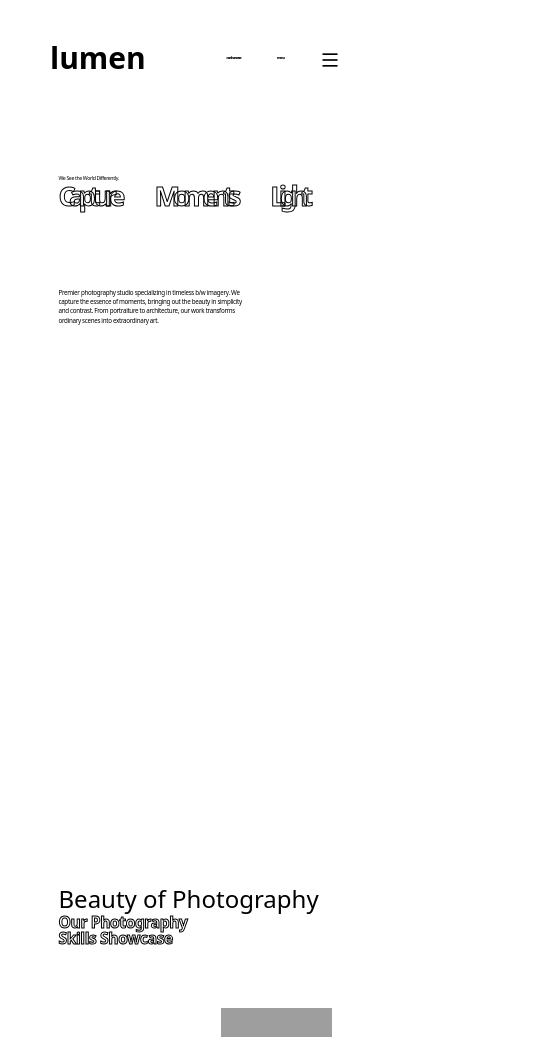
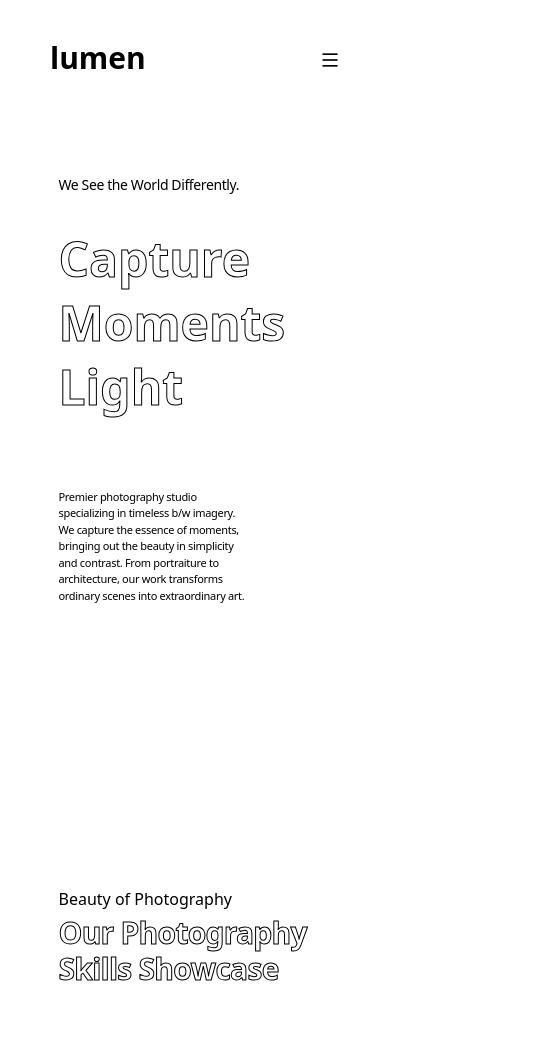
Before and after one commit to Gitnaseem745/lumen, a React (Vite) app: page / in a window 390 px wide. Shown: the top 1037 px of the page, 548 px wide, since content can reach past the window. Built offline with nearby package versions, Linux system fonts and the light colour scheme; grey boxes are pictures that could not be loaded.

Commit message:
#responsive for mobile devices

```diff
--- a/index.html
+++ b/index.html
@@ -4,10 +4,7 @@
     <meta charset="UTF-8" />
     <link rel="icon" type="image/svg+xml" href="/lumen_icon_white.jpg" />
     <meta name="viewport" content="width=device-width, initial-scale=1.0" />
-    <link
-    href="https://cdn.jsdelivr.net/npm/remixicon@4.3.0/fonts/remixicon.css"
-    rel="stylesheet"
-/>
+    <link href="https://cdn.jsdelivr.net/npm/remixicon@4.3.0/fonts/remixicon.css" rel="stylesheet" />
     <title>Lumen</title>
   </head>
   <body>
--- a/src/components/Featured/Featured.jsx
+++ b/src/components/Featured/Featured.jsx
@@ -7,8 +7,8 @@ const Featured = () => {
   return (
     <section  className='py-[10vw] px-[15vw]'>
         <div>
-            <h1 className='text-2xl'>{section.featured.title}</h1>
-            <h1 className='featuredTitle w-[50%]'>{section.featured.description}</h1>
+            <h1 className='text-2xl max-sm:text-[16px]'>{section.featured.title}</h1>
+            <h1 className='featuredTitle w-[50%] max-sm:w-full max-sm:text-3xl'>{section.featured.description}</h1>
         </div>
         <div className="pb-[5vw]">
         {project.map((project)=>(
--- a/src/components/Footer/Footer.jsx
+++ b/src/components/Footer/Footer.jsx
@@ -19,8 +19,8 @@ const Footer = () => {
             <a href='' className='font-semibold'>Privacy Policy</a>
         </div>
         <div className="socialLinks">
-        {section.footer.social.map((app)=>(
-            <a href="">{app}</a>
+        {section.footer.social.map((app, index)=>(
+            <a href="" key={index}>{app}</a>
         ))}
         </div>
         </div>
--- a/src/components/Hero/Hero.jsx
+++ b/src/components/Hero/Hero.jsx
@@ -7,7 +7,7 @@ const Hero = () => {
     <section className='w-full'>
         <div className='p-[15vw] w-full'>
         <h1 className='heroTitle'>{section.home.title}</h1>
-        <div className="flex gap-9">
+        <div className="flex gap-x-9 max-sm:flex-col max-sm:gap-y-4 max-sm:mt-10">
         {words.map((word, index)=>(
         <h1 className='outLined stroke' key={index}>{word}</h1>
         ))}
--- a/src/components/Inspire/Inspire.jsx
+++ b/src/components/Inspire/Inspire.jsx
@@ -7,7 +7,7 @@ const Inspire = () => {
   return (
     <section className='py-[10vw] px-[15vw]'>
             <div className='flex gap-10 flex-col'>
-            <h1 className='featuredTitle w-[40%]'>{section.inspiration.title}</h1>
+            <h1 className='featuredTitle w-[40%] max-sm:w-full'>{section.inspiration.title}</h1>
             {/* <h1 className='sectionDes'>{section.inspiration.description}</h1> */}
             </div>
             <div className="resourceCardContainer">
--- a/src/components/Resources/Resources.jsx
+++ b/src/components/Resources/Resources.jsx
@@ -6,7 +6,7 @@ const Resources = () => {
   return (
     <section className='px-[15vw] py-[5vw]'>
         <div className='flex gap-10 flex-col'>
-            <h1 className='featuredTitle w-[65%]'>{section.resources.title}</h1>
+            <h1 className='featuredTitle w-[65%] max-sm:w-full'>{section.resources.title}</h1>
             <h1 className='sectionDes'>{section.resources.description}</h1>
         </div>
         <div className="resourceCardContainer">
--- a/src/index.css
+++ b/src/index.css
@@ -34,19 +34,19 @@ html, body{
         @apply flex items-center gap-9
     }
     .navLink{
-        @apply font-semibold text-black tracking-[-1px] text-[1vw] cursor-pointer
+        @apply font-semibold text-black tracking-[-1px] text-[1vw] cursor-pointer max-sm:hidden
     }
     .heroTitle{
-        @apply font-normal tracking-[-.1vw] text-[1.34vw]
+        @apply font-normal tracking-[-.1vw] text-[1.34vw] max-sm:text-sm
     }
     .outLined{
-        @apply text-transparent text-[7vw] font-[900] leading-[1] tracking-[-7px] hover:text-black;
+        @apply text-transparent text-[7vw] font-[900] leading-[1] tracking-[-7px] hover:text-black max-sm:text-5xl max-sm:tracking-[0]
     }
     .sectionDes{
-        @apply text-[1.6vw] font-normal w-[70%] tracking-[-.08vw]
+        @apply text-[1.6vw] font-normal w-[70%] tracking-[-.08vw] max-sm:text-[11px]
     }
     .featuredTitle{
-        @apply outLined tracking-tight text-[4vw] pointer-events-none stroke
+        @apply outLined tracking-tight text-[4vw] pointer-events-none stroke max-sm:text-4xl
     }
     .featuredCard{
         @apply flex justify-between w-full h-screen pt-[5vw]
@@ -64,25 +64,25 @@ html, body{
         @apply flex items-center justify-end w-[45%] h-[inherit]
     }
     .btnStyle{
-        @apply px-[2.5vw] py-[1.3vw] rounded-[100px] border-[2px] border-solid border-[#e6e6e6] bg-transparent text-[1vw] tracking-[-.7px] font-[500] hover:bg-black hover:text-white
+        @apply px-[2.5vw] py-[1.3vw] rounded-[100px] border-[2px] border-solid border-[#e6e6e6] bg-transparent text-[1vw] tracking-[-.7px] font-[500] hover:bg-black hover:text-white max-sm:text-[11px]
     }
     .resourceCardContainer{
-        @apply flex flex-row gap-8 pt-[8vw] pb-[3vw]
+        @apply flex flex-row gap-8 pt-[8vw] pb-[3vw] max-sm:flex-col
     }
     .resourceImg{
         @apply w-[400px] h-[270px] object-cover rounded-xl cursor-pointer
     }
     .resourceTag{
-        @apply rounded-[100px] bg-[#f7f7f7] w-fit px-[22px] py-[10px] my-[20px] cursor-pointer
+        @apply rounded-[100px] bg-[#f7f7f7] w-fit px-[22px] py-[10px] my-[20px] cursor-pointer max-sm:px-4 max-sm:mt-2 max-sm:mb-0 max-sm:text-xs
     }
     .resourceH1{
-        @apply text-[1.4vw] font-normal tracking-[-.5px]
+        @apply text-[1.4vw] font-normal tracking-[-.5px] max-sm:text-[20px]
     }
     .inspireImg{
         @apply w-full h-[270px] object-cover rounded-xl cursor-pointer
     }
     .inspireIcon{
-        @apply mt-5 pr-3 cursor-pointer
+        @apply mt-5 pr-3 cursor-pointer max-sm:mt-[5px]
     }
     .inspireTag{
         @apply font-semibold mt-[1.3vw] mb-[0.5vw] cursor-pointer
@@ -91,16 +91,16 @@ html, body{
         @apply text-sm font-[500] tracking-[-.5px]
     }
     .footer{
-        @apply bg-black text-white p-[15vw] h-screen
+        @apply bg-black text-white p-[15vw] h-screen overflow-hidden
     }
     .footerTitle{
         @apply text-[5vw] w-[50%] font-light leading-[1] pb-[5vw]
     }
     .footerBottom{
-        @apply flex justify-between gap-20 items-center pt-[10vw]
+        @apply flex justify-between gap-20 pt-[10vw] max-sm:flex-col
     }
     .address{
-        @apply flex flex-col gap-5 w-[17.5%]
+        @apply flex flex-col gap-5 w-[17.5%] max-sm:w-full
     }
     .mail{
         @apply text-2xl font-semibold cursor-pointer
@@ -109,6 +109,6 @@ html, body{
         @apply opacity-50 font-semibold text-sm
     }
     .socialLinks{
-        @apply flex gap-20 flex-row flex-wrap w-[50%] justify-end
+        @apply flex gap-20 flex-row flex-wrap w-[50%] justify-end max-sm:w-full max-sm:justify-center max-sm:items-center
     }
 }
```
